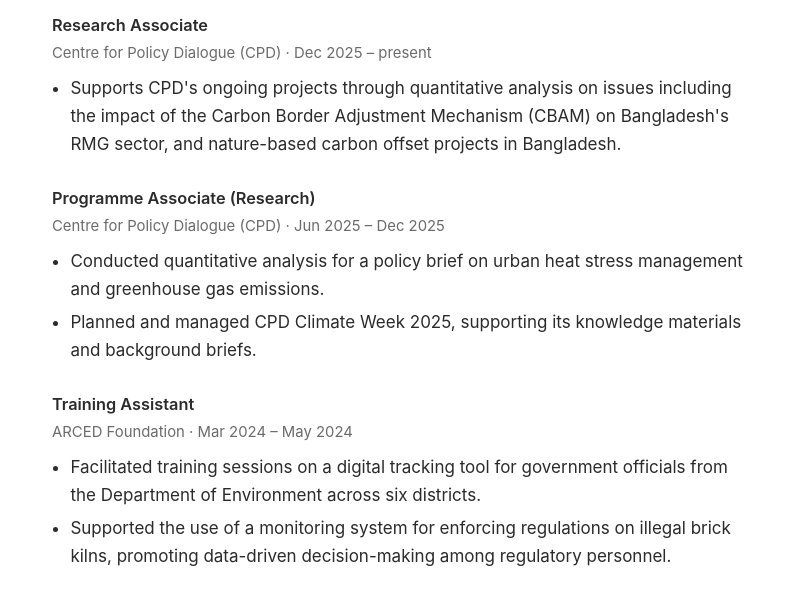
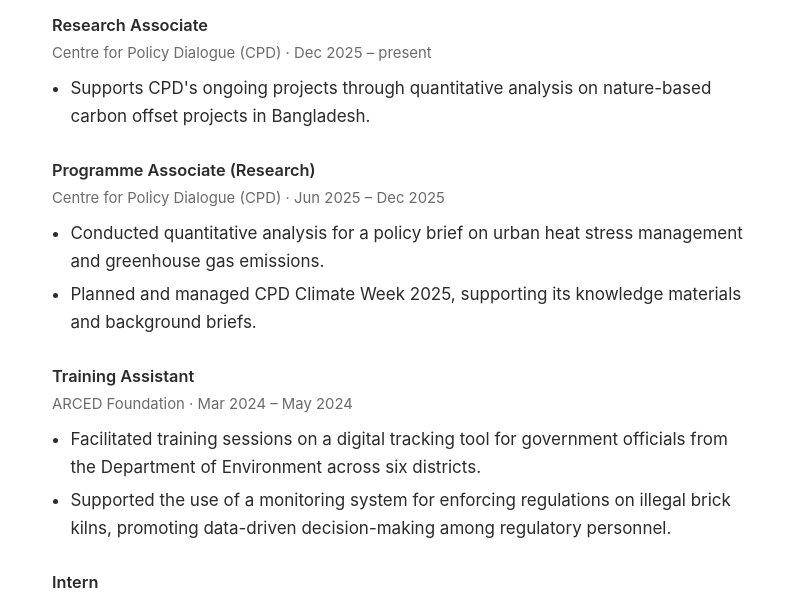
Before and after one commit to mdtakrimhossain/mdtakrimhossain.github.io, a plain HTML site: page experience.html in a window 1280 px wide. Shown: the part 160-754 px from the top of the page, without its empty margins (240-1039 px from the left). Drawn offline with Linux system fonts and the light colour scheme.

Commit message:
Update experience.html

```diff
--- a/experience.html
+++ b/experience.html
@@ -27,10 +27,8 @@
     <h3>Research Associate</h3>
     <p class="meta">Centre for Policy Dialogue (CPD) &middot; Dec 2025 &ndash; present</p>
     <ul>
-      <li>Supports CPD's ongoing projects through quantitative analysis on
-      issues including the impact of the Carbon Border Adjustment Mechanism
-      (CBAM) on Bangladesh's RMG sector, and nature-based carbon offset
-      projects in Bangladesh.</li>
+      <li>Supports CPD's ongoing projects through quantitative analysis on nature-based
+        carbon offset projects in Bangladesh.</li>
     </ul>
   </div>
 
```
